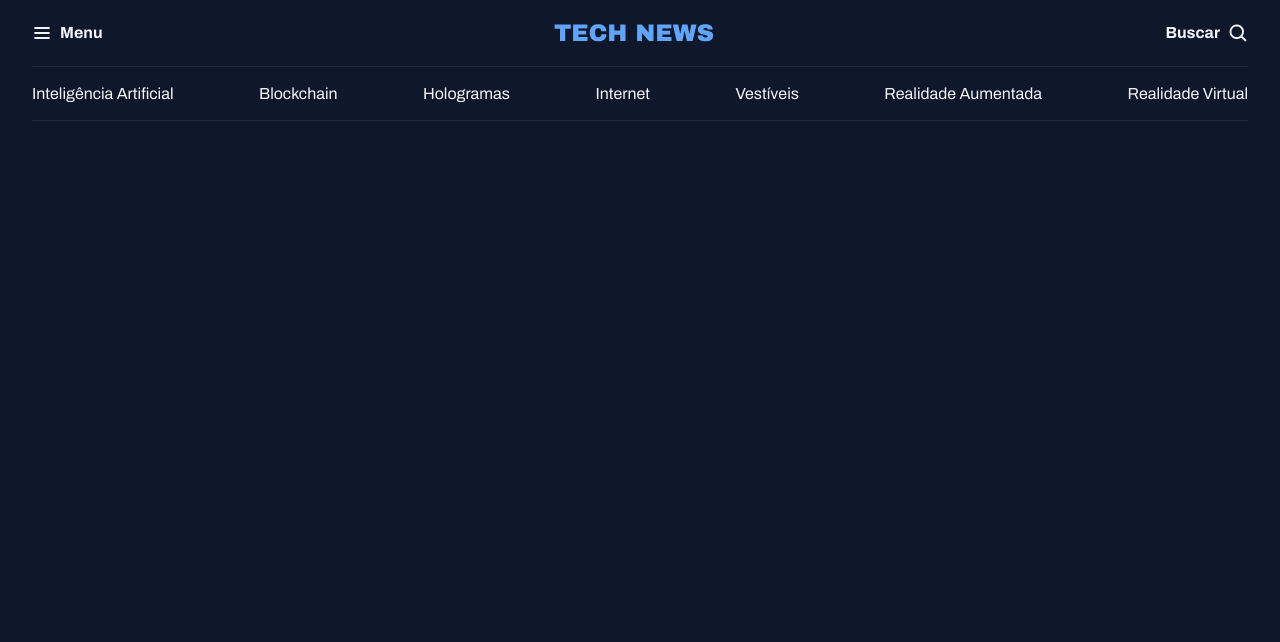
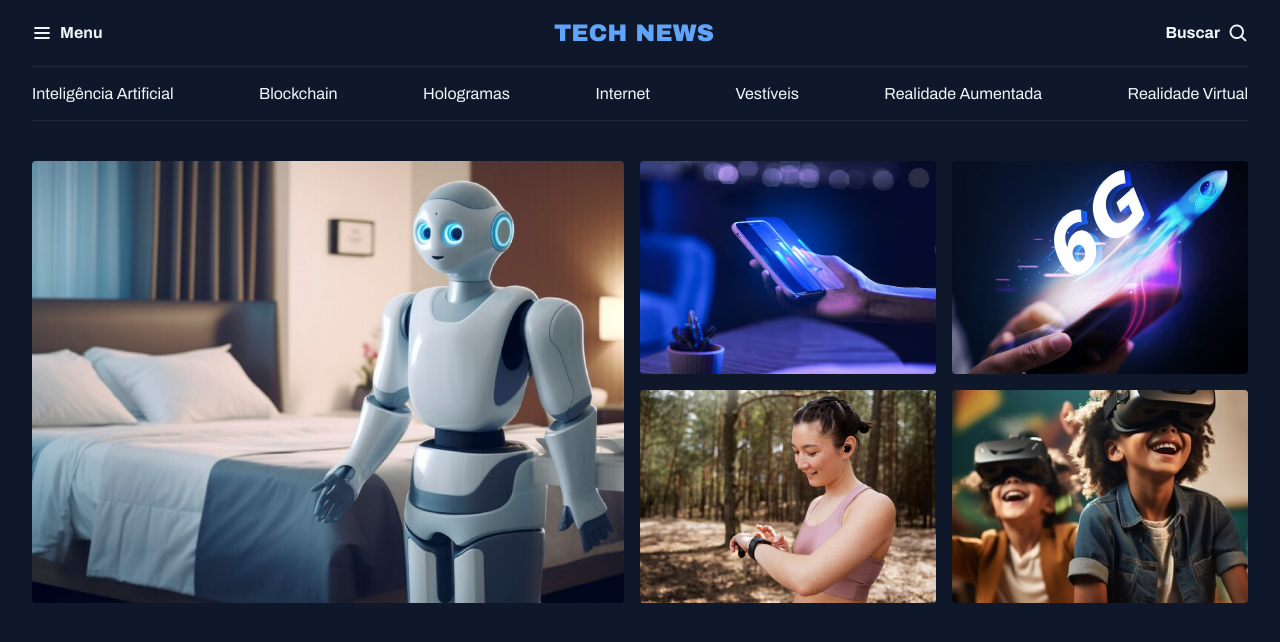
Before and after one commit to gabrielcipolini/fullstack-projeto-porta-de-noticias, a plain HTML site: page index.html in a window 1280 px wide. Drawn offline with Linux system fonts and the light colour scheme.

Commit message:
estruturando seção destaques

```diff
--- a/index.html
+++ b/index.html
@@ -44,5 +44,34 @@
         <a href="#">Realidade Virtual</a>
       </nav>
     </header>
+
+    <main class="container grid">
+      <section id="featured" class="grid grid-flow-col gap-16">
+        <div>
+          <img src="assets/images/Image 01.png" alt="Robô em um quarto" />
+        </div>
+
+        <div class="grid grid-cols-2 gap-16">
+          <div>
+            <img src="assets/images/Image 02.png" alt="Celular com gráficos" />
+          </div>
+          <div>
+            <img src="assets/images/Image 03.png" alt="Ilustração do 6G" />
+          </div>
+          <div>
+            <img
+              src="assets/images/Image 04.png"
+              alt="Mulher ao ar livre olhando relógio"
+            />
+          </div>
+          <div>
+            <img
+              src="assets/images/Image 05.png"
+              alt="Duas crianças usando óculos de realidade virtual"
+            />
+          </div>
+        </div>
+      </section>
+    </main>
   </body>
 </html>
--- a/styles/global.css
+++ b/styles/global.css
@@ -51,3 +51,7 @@ img {
   margin-inline: auto;
   padding-inline: 3.2rem;
 }
+
+main {
+  margin-top: 4rem;
+}
--- a/styles/index.css
+++ b/styles/index.css
@@ -1,4 +1,4 @@
 @import url(global.css);
 @import url(utility.css);
 @import url(header.css);
-@import url(main.css);
+@import url(sections.css);
--- /dev/null
+++ b/styles/sections.css
@@ -0,0 +1,7 @@
+#featured {
+  img {
+    border-radius: .4rem;
+    height: 100%;
+    object-fit: cover;
+  }
+}
--- a/styles/utility.css
+++ b/styles/utility.css
@@ -6,3 +6,11 @@
 .grid-flow-col {
   grid-auto-flow: column;
 }
+
+.grid-cols-2 {
+  grid-template-columns: 1fr 1fr;
+}
+
+.gap-16 {
+  gap: 1.6rem;
+}
```
Also changed, not shown: styles/main.css (deleted).
